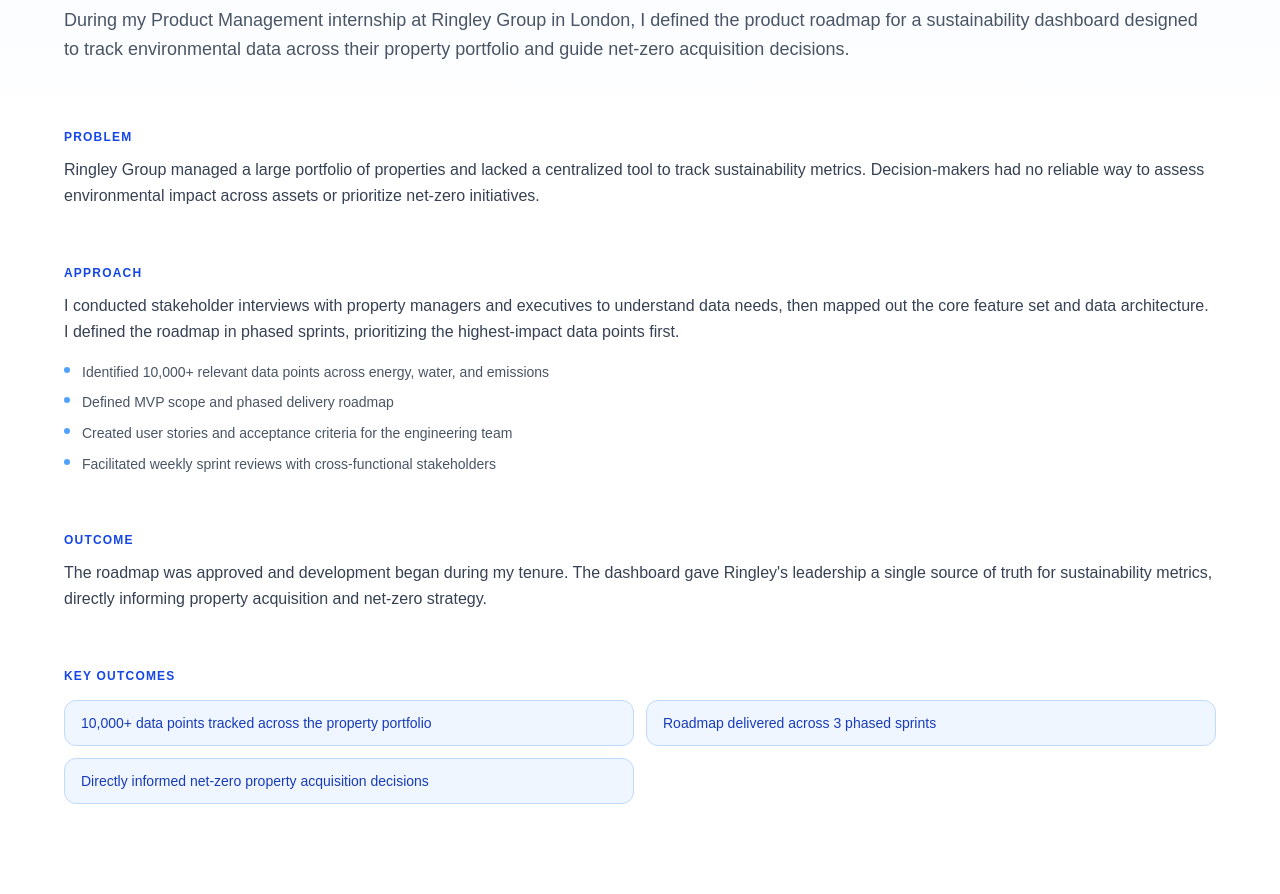
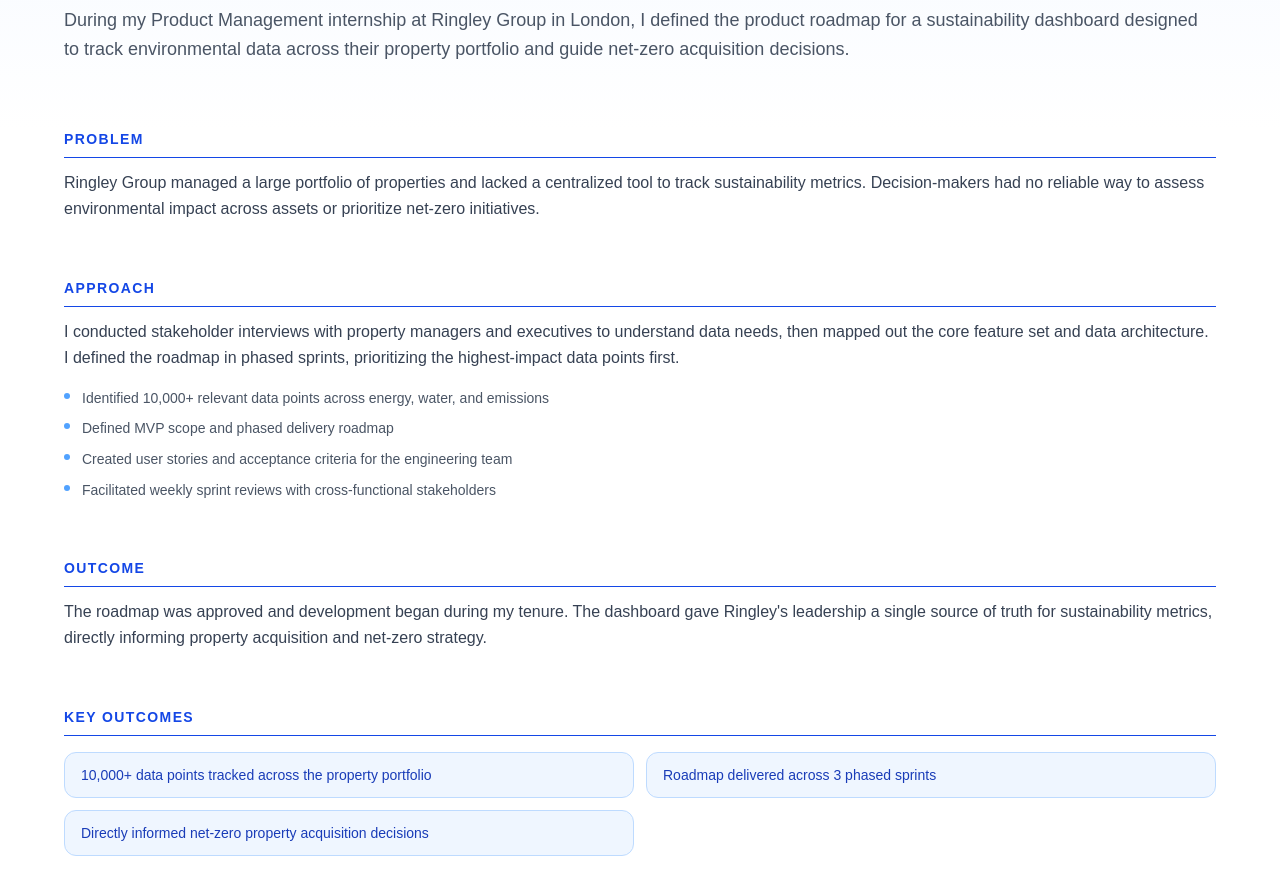
Before and after one commit to etonyao/etonyao.com, a Next.js app: page /projects/sustainability-dashboard in a window 1280 px wide. Shown: the part 300-1194 px from the top of the page. Built offline with nearby package versions, Linux system fonts and the light colour scheme.

Commit message:
Make section headers bolder and more prominent on slug pages
Co-Authored-By: Claude Sonnet 4.6 <noreply@anthropic.com>

```diff
--- a/app/projects/[slug]/page.tsx
+++ b/app/projects/[slug]/page.tsx
@@ -629,7 +629,7 @@ export default async function ProjectPage({ params }: { params: Promise<{ slug:
         <div className="max-w-6xl mx-auto space-y-14">
           {project.sections.map((section, i) => (
             <div key={i}>
-              <h2 className={`text-xs font-bold uppercase tracking-widest mb-3 ${accentClasses.heading}`}>{section.heading}</h2>
+              <h2 className={`text-sm font-extrabold uppercase tracking-widest mb-3 border-b pb-2 ${accentClasses.heading}`}>{section.heading}</h2>
               <p className="text-gray-700 leading-relaxed text-base mb-4">{section.body}</p>
               {section.bullets && (
                 <ul className="space-y-2">
@@ -647,7 +647,7 @@ export default async function ProjectPage({ params }: { params: Promise<{ slug:
           {/* Outcomes */}
           {project.outcomes && project.outcomes.length > 0 && (
             <div>
-              <h2 className={`text-xs font-bold uppercase tracking-widest mb-4 ${accentClasses.heading}`}>Key Outcomes</h2>
+              <h2 className={`text-sm font-extrabold uppercase tracking-widest mb-4 border-b pb-2 ${accentClasses.heading}`}>Key Outcomes</h2>
               <div className="grid sm:grid-cols-2 gap-3">
                 {project.outcomes.map((outcome, i) => (
                   <div key={i} className={`px-4 py-3 rounded-xl border text-sm font-medium ${accentClasses.outcome}`}>
@@ -661,7 +661,7 @@ export default async function ProjectPage({ params }: { params: Promise<{ slug:
           {/* Video Embed */}
           {project.video && (
             <div>
-              <h2 className={`text-xs font-bold uppercase tracking-widest mb-4 ${accentClasses.heading}`}>Trailer</h2>
+              <h2 className={`text-sm font-extrabold uppercase tracking-widest mb-4 border-b pb-2 ${accentClasses.heading}`}>Trailer</h2>
               <div className="rounded-2xl overflow-hidden shadow-sm border border-gray-200 aspect-video">
                 <iframe
                   src={project.video}
@@ -677,7 +677,7 @@ export default async function ProjectPage({ params }: { params: Promise<{ slug:
           {/* Document Embed */}
           {project.document && (
             <div>
-              <h2 className={`text-xs font-bold uppercase tracking-widest mb-4 ${accentClasses.heading}`}>Full Document</h2>
+              <h2 className={`text-sm font-extrabold uppercase tracking-widest mb-4 border-b pb-2 ${accentClasses.heading}`}>Full Document</h2>
               <div className="rounded-2xl border border-gray-200 overflow-hidden shadow-sm">
                 <iframe
                   src={project.document}
```
